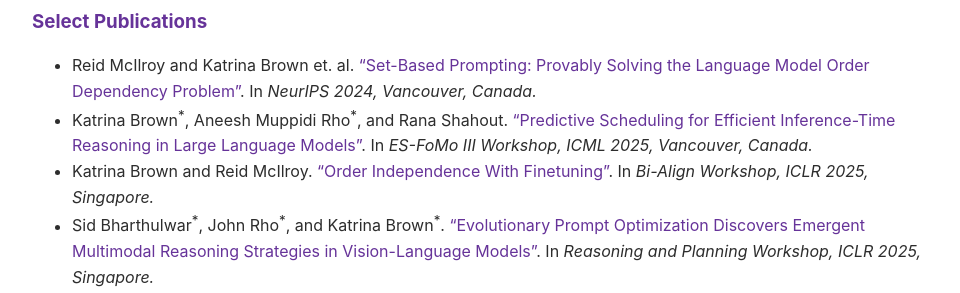
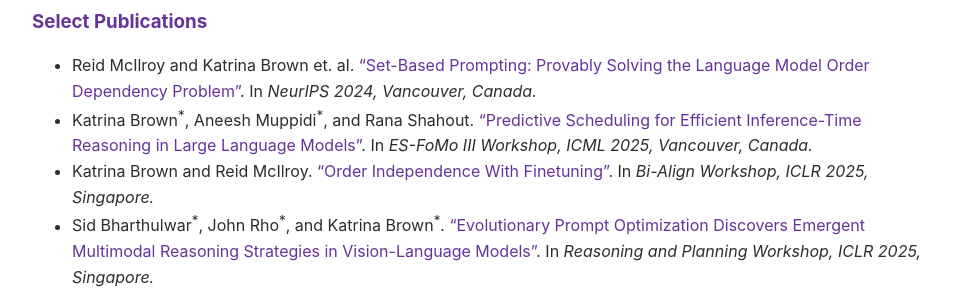
Before and after one commit to brownkat6/katrinarbrown, a Jekyll site: the page built from docs/research.md, in a window 1280 px wide. Shown: the part 283-576 px from the top of the page, without its empty margins (158-1118 px from the left). Built offline with Jekyll 4.4.1, drawn with Linux system fonts in a browser that asks for light colours.

```diff
--- a/docs/research.md
+++ b/docs/research.md
@@ -9,7 +9,7 @@
 
 ### Select Publications
 - Reid McIlroy and Katrina Brown et. al. ["Set-Based Prompting: Provably Solving the Language Model Order Dependency Problem"](https://arxiv.org/pdf/2406.06581). In *NeurIPS 2024, Vancouver, Canada.*
-- Katrina Brown<sup>*</sup>, Aneesh Muppidi Rho<sup>*</sup>, and Rana Shahout. ["Predictive Scheduling for Efficient Inference-Time Reasoning in Large Language Models"](https://openreview.net/pdf?id=Mn3lrAWy20). In _ES-FoMo III Workshop, ICML 2025, Vancouver, Canada._
+- Katrina Brown<sup>*</sup>, Aneesh Muppidi<sup>*</sup>, and Rana Shahout. ["Predictive Scheduling for Efficient Inference-Time Reasoning in Large Language Models"](https://openreview.net/pdf?id=Mn3lrAWy20). In _ES-FoMo III Workshop, ICML 2025, Vancouver, Canada._
 - Katrina Brown and Reid McIlroy. ["Order Independence With Finetuning"](https://arxiv.org/abs/2503.23483). In *Bi-Align Workshop, ICLR 2025, Singapore.*
 - Sid Bharthulwar<sup>*</sup>, John Rho<sup>*</sup>, and Katrina Brown<sup>*</sup>. ["Evolutionary Prompt Optimization Discovers Emergent Multimodal Reasoning Strategies in Vision-Language Models"](https://arxiv.org/abs/2503.23503). In _Reasoning and Planning Workshop, ICLR 2025, Singapore._
 - Katrina Brown, Marton Havasi, Finale Doshi-Velez. ["Diverse Concept Proposals for Concept Bottleneck Models"](https://arxiv.org/pdf/2412.18059). In *Human Machine Collaboration and Teaming Workshop, ICML 2022, Hawaii.*
```
